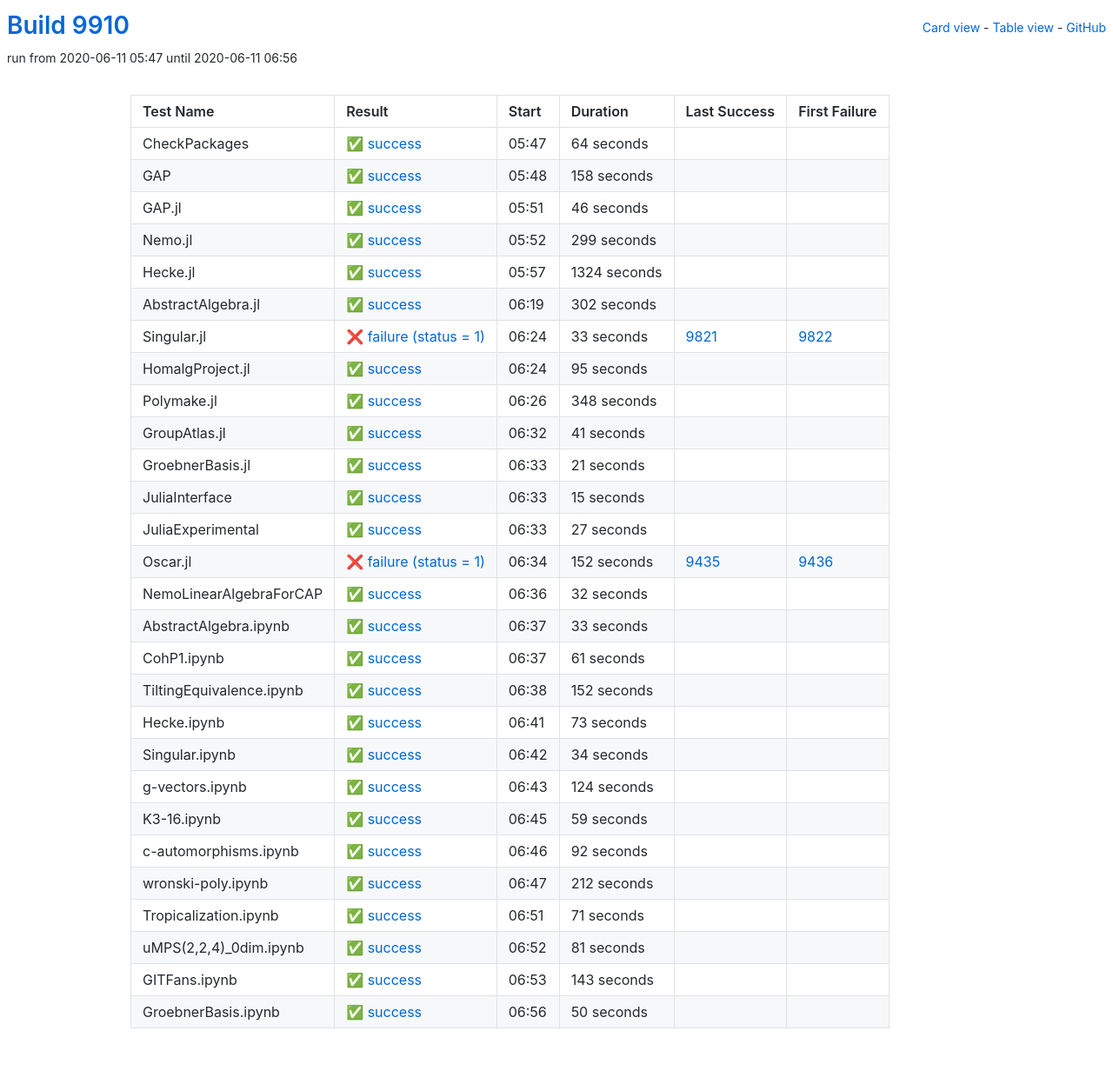
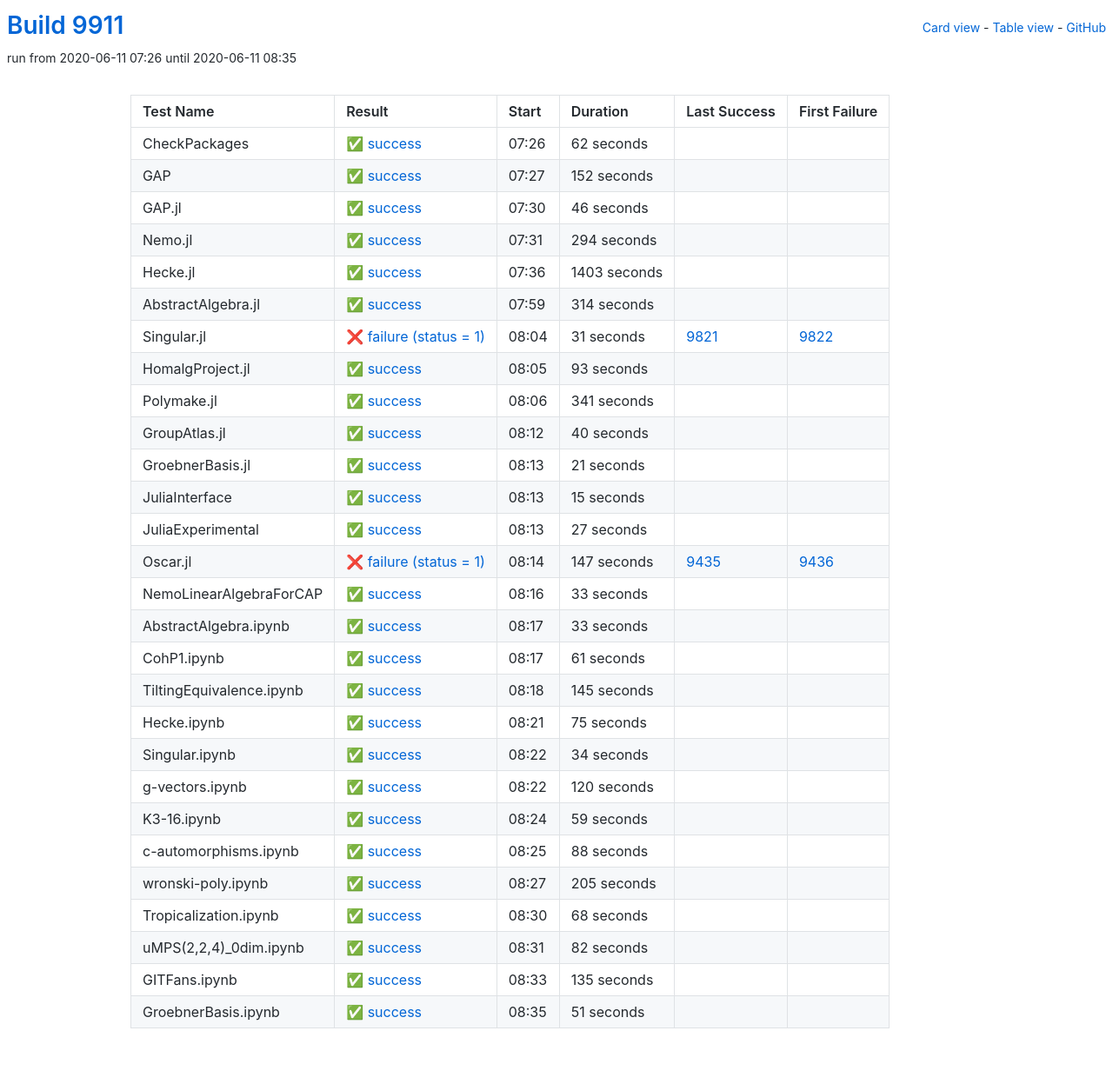
Before and after one commit to oscar-system/oscar-ci-status, a Jekyll site: the page built from table.html, in a window 1280 px wide. Shown: the whole page at 87% size. Built offline with Jekyll 4.4.1, drawn with Linux system fonts in a browser that asks for light colours.

Commit message:
Build #9911

```diff
--- a/_data/ci.yml
+++ b/_data/ci.yml
@@ -1,6 +1,6 @@
 ---
-build: 9910
-build_url: https://oscarci.mathematik.uni-kl.de/job/oscar/9910/
+build: 9911
+build_url: https://oscarci.mathematik.uni-kl.de/job/oscar/9911/
 job: oscar
 organization: oscar-system
 repo: oscar-ci-status
@@ -8,32 +8,32 @@ repourl: https://github.com/oscar-system/oscar-ci-status
 tests:
 - name: CheckPackages
   id: checkpackages
-  log: https://oscarci.mathematik.uni-kl.de/job/oscar/9910/artifact/logs/build-9910/CheckPackages.log
-  start: 2020-06-11 05:47
+  log: https://oscarci.mathematik.uni-kl.de/job/oscar/9911/artifact/logs/build-9911/CheckPackages.log
+  start: 2020-06-11 07:26
   success: true
   exitcode: 0
   status: success
-  duration: 64
+  duration: 62
   last_success: false
   last_success_url:
   first_failure: false
   first_failure_url:
 - name: GAP
   id: gap
-  log: https://oscarci.mathematik.uni-kl.de/job/oscar/9910/artifact/logs/build-9910/GAP.log
-  start: 2020-06-11 05:48
+  log: https://oscarci.mathematik.uni-kl.de/job/oscar/9911/artifact/logs/build-9911/GAP.log
+  start: 2020-06-11 07:27
   success: true
   exitcode: 0
   status: success
-  duration: 158
+  duration: 152
   last_success: false
   last_success_url:
   first_failure: false
   first_failure_url:
 - name: GAP.jl
   id: gap-jl
-  log: https://oscarci.mathematik.uni-kl.de/job/oscar/9910/artifact/logs/build-9910/GAP.jl.log
-  start: 2020-06-11 05:51
+  log: https://oscarci.mathematik.uni-kl.de/job/oscar/9911/artifact/logs/build-9911/GAP.jl.log
+  start: 2020-06-11 07:30
   success: true
   exitcode: 0
   status: success
@@ -44,92 +44,92 @@ tests:
   first_failure_url:
 - name: Nemo.jl
   id: nemo-jl
-  log: https://oscarci.mathematik.uni-kl.de/job/oscar/9910/artifact/logs/build-9910/Nemo.jl.log
-  start: 2020-06-11 05:52
+  log: https://oscarci.mathematik.uni-kl.de/job/oscar/9911/artifact/logs/build-9911/Nemo.jl.log
+  start: 2020-06-11 07:31
   success: true
   exitcode: 0
   status: success
-  duration: 299
+  duration: 294
   last_success: false
   last_success_url:
   first_failure: false
   first_failure_url:
 - name: Hecke.jl
   id: hecke-jl
-  log: https://oscarci.mathematik.uni-kl.de/job/oscar/9910/artifact/logs/build-9910/Hecke.jl.log
-  start: 2020-06-11 05:57
+  log: https://oscarci.mathematik.uni-kl.de/job/oscar/9911/artifact/logs/build-9911/Hecke.jl.log
+  start: 2020-06-11 07:36
   success: true
   exitcode: 0
   status: success
-  duration: 1324
+  duration: 1403
   last_success: false
   last_success_url:
   first_failure: false
   first_failure_url:
 - name: AbstractAlgebra.jl
   id: abstractalgebra-jl
-  log: https://oscarci.mathematik.uni-kl.de/job/oscar/9910/artifact/logs/build-9910/AbstractAlgebra.jl.log
-  start: 2020-06-11 06:19
+  log: https://oscarci.mathematik.uni-kl.de/job/oscar/9911/artifact/logs/build-9911/AbstractAlgebra.jl.log
+  start: 2020-06-11 07:59
   success: true
   exitcode: 0
   status: success
-  duration: 302
+  duration: 314
   last_success: false
   last_success_url:
   first_failure: false
   first_failure_url:
 - name: Singular.jl
   id: singular-jl
-  log: https://oscarci.mathematik.uni-kl.de/job/oscar/9910/artifact/logs/build-9910/Singular.jl.log
-  start: 2020-06-11 06:24
+  log: https://oscarci.mathematik.uni-kl.de/job/oscar/9911/artifact/logs/build-9911/Singular.jl.log
+  start: 2020-06-11 08:04
   success: false
   exitcode: 1
   status: failure
-  duration: 33
+  duration: 31
   last_success: 9821
   last_success_url: https://oscarci.mathematik.uni-kl.de/job/oscar/9821/
   first_failure: 9822
   first_failure_url: https://oscarci.mathematik.uni-kl.de/job/oscar/9822/
 - name: HomalgProject.jl
   id: homalgproject-jl
-  log: https://oscarci.mathematik.uni-kl.de/job/oscar/9910/artifact/logs/build-9910/HomalgProject.jl.log
-  start: 2020-06-11 06:24
+  log: https://oscarci.mathematik.uni-kl.de/job/oscar/9911/artifact/logs/build-9911/HomalgProject.jl.log
+  start: 2020-06-11 08:05
   success: true
   exitcode: 0
   status: success
-  duration: 95
+  duration: 93
   last_success: false
   last_success_url:
   first_failure: false
   first_failure_url:
 - name: Polymake.jl
   id: polymake-jl
-  log: https://oscarci.mathematik.uni-kl.de/job/oscar/9910/artifact/logs/build-9910/Polymake.jl.log
-  start: 2020-06-11 06:26
+  log: https://oscarci.mathematik.uni-kl.de/job/oscar/9911/artifact/logs/build-9911/Polymake.jl.log
+  start: 2020-06-11 08:06
   success: true
   exitcode: 0
   status: success
-  duration: 348
+  duration: 341
   last_success: false
   last_success_url:
   first_failure: false
   first_failure_url:
 - name: GroupAtlas.jl
   id: groupatlas-jl
-  log: https://oscarci.mathematik.uni-kl.de/job/oscar/9910/artifact/logs/build-9910/GroupAtlas.jl.log
-  start: 2020-06-11 06:32
+  log: https://oscarci.mathematik.uni-kl.de/job/oscar/9911/artifact/logs/build-9911/GroupAtlas.jl.log
+  start: 2020-06-11 08:12
   success: true
   exitcode: 0
   status: success
-  duration: 41
+  duration: 40
   last_success: false
   last_success_url:
   first_failure: false
   first_failure_url:
 - name: GroebnerBasis.jl
   id: groebnerbasis-jl
-  log: https://oscarci.mathematik.uni-kl.de/job/oscar/9910/artifact/logs/build-9910/GroebnerBasis.jl.log
-  start: 2020-06-11 06:33
+  log: https://oscarci.mathematik.uni-kl.de/job/oscar/9911/artifact/logs/build-9911/GroebnerBasis.jl.log
+  start: 2020-06-11 08:13
   success: true
   exitcode: 0
   status: success
@@ -140,8 +140,8 @@ tests:
   first_failure_url:
 - name: JuliaInterface
   id: juliainterface
-  log: https://oscarci.mathematik.uni-kl.de/job/oscar/9910/artifact/logs/build-9910/JuliaInterface.log
-  start: 2020-06-11 06:33
+  log: https://oscarci.mathematik.uni-kl.de/job/oscar/9911/artifact/logs/build-9911/JuliaInterface.log
+  start: 2020-06-11 08:13
   success: true
   exitcode: 0
   status: success
@@ -152,8 +152,8 @@ tests:
   first_failure_url:
 - name: JuliaExperimental
   id: juliaexperimental
-  log: https://oscarci.mathematik.uni-kl.de/job/oscar/9910/artifact/logs/build-9910/JuliaExperimental.log
-  start: 2020-06-11 06:33
+  log: https://oscarci.mathematik.uni-kl.de/job/oscar/9911/artifact/logs/build-9911/JuliaExperimental.log
+  start: 2020-06-11 08:13
   success: true
   exitcode: 0
   status: success
@@ -164,32 +164,32 @@ tests:
   first_failure_url:
 - name: Oscar.jl
   id: oscar-jl
-  log: https://oscarci.mathematik.uni-kl.de/job/oscar/9910/artifact/logs/build-9910/Oscar.jl.log
-  start: 2020-06-11 06:34
+  log: https://oscarci.mathematik.uni-kl.de/job/oscar/9911/artifact/logs/build-9911/Oscar.jl.log
+  start: 2020-06-11 08:14
   success: false
   exitcode: 1
   status: failure
-  duration: 152
+  duration: 147
   last_success: 9435
   last_success_url: https://oscarci.mathematik.uni-kl.de/job/oscar/9435/
   first_failure: 9436
   first_failure_url: https://oscarci.mathematik.uni-kl.de/job/oscar/9436/
 - name: NemoLinearAlgebraForCAP
   id: nemolinearalgebraforcap
-  log: https://oscarci.mathematik.uni-kl.de/job/oscar/9910/artifact/logs/build-9910/NemoLinearAlgebraForCAP.log
-  start: 2020-06-11 06:36
+  log: https://oscarci.mathematik.uni-kl.de/job/oscar/9911/artifact/logs/build-9911/NemoLinearAlgebraForCAP.log
+  start: 2020-06-11 08:16
   success: true
   exitcode: 0
   status: success
-  duration: 32
+  duration: 33
   last_success: false
   last_success_url:
   first_failure: false
   first_failure_url:
 - name: AbstractAlgebra.ipynb
   id: abstractalgebra-ipynb
-  log: https://oscarci.mathematik.uni-kl.de/job/oscar/9910/artifact/logs/build-9910/AbstractAlgebra.ipynb.log
-  start: 2020-06-11 06:37
+  log: https://oscarci.mathematik.uni-kl.de/job/oscar/9911/artifact/logs/build-9911/AbstractAlgebra.ipynb.log
+  start: 2020-06-11 08:17
   success: true
   exitcode: 0
   status: success
@@ -200,8 +200,8 @@ tests:
   first_failure_url:
 - name: CohP1.ipynb
   id: cohp1-ipynb
-  log: https://oscarci.mathematik.uni-kl.de/job/oscar/9910/artifact/logs/build-9910/CohP1.ipynb.log
-  start: 2020-06-11 06:37
+  log: https://oscarci.mathematik.uni-kl.de/job/oscar/9911/artifact/logs/build-9911/CohP1.ipynb.log
+  start: 2020-06-11 08:17
   success: true
   exitcode: 0
   status: success
@@ -212,32 +212,32 @@ tests:
   first_failure_url:
 - name: TiltingEquivalence.ipynb
   id: tiltingequivalence-ipynb
-  log: https://oscarci.mathematik.uni-kl.de/job/oscar/9910/artifact/logs/build-9910/TiltingEquivalence.ipynb.log
-  start: 2020-06-11 06:38
+  log: https://oscarci.mathematik.uni-kl.de/job/oscar/9911/artifact/logs/build-9911/TiltingEquivalence.ipynb.log
+  start: 2020-06-11 08:18
   success: true
   exitcode: 0
   status: success
-  duration: 152
+  duration: 145
   last_success: false
   last_success_url:
   first_failure: false
   first_failure_url:
 - name: Hecke.ipynb
   id: hecke-ipynb
-  log: https://oscarci.mathematik.uni-kl.de/job/oscar/9910/artifact/logs/build-9910/Hecke.ipynb.log
-  start: 2020-06-11 06:41
+  log: https://oscarci.mathematik.uni-kl.de/job/oscar/9911/artifact/logs/build-9911/Hecke.ipynb.log
+  start: 2020-06-11 08:21
   success: true
   exitcode: 0
   status: success
-  duration: 73
+  duration: 75
   last_success: false
   last_success_url:
   first_failure: false
   first_failure_url:
 - name: Singular.ipynb
   id: singular-ipynb
-  log: https://oscarci.mathematik.uni-kl.de/job/oscar/9910/artifact/logs/build-9910/Singular.ipynb.log
-  start: 2020-06-11 06:42
+  log: https://oscarci.mathematik.uni-kl.de/job/oscar/9911/artifact/logs/build-9911/Singular.ipynb.log
+  start: 2020-06-11 08:22
   success: true
   exitcode: 0
   status: success
@@ -248,20 +248,20 @@ tests:
   first_failure_url:
 - name: g-vectors.ipynb
   id: g-vectors-ipynb
-  log: https://oscarci.mathematik.uni-kl.de/job/oscar/9910/artifact/logs/build-9910/g-vectors.ipynb.log
-  start: 2020-06-11 06:43
+  log: https://oscarci.mathematik.uni-kl.de/job/oscar/9911/artifact/logs/build-9911/g-vectors.ipynb.log
+  start: 2020-06-11 08:22
   success: true
   exitcode: 0
   status: success
-  duration: 124
+  duration: 120
   last_success: false
   last_success_url:
   first_failure: false
   first_failure_url:
 - name: K3-16.ipynb
   id: k3-16-ipynb
-  log: https://oscarci.mathematik.uni-kl.de/job/oscar/9910/artifact/logs/build-9910/K3-16.ipynb.log
-  start: 2020-06-11 06:45
+  log: https://oscarci.mathematik.uni-kl.de/job/oscar/9911/artifact/logs/build-9911/K3-16.ipynb.log
+  start: 2020-06-11 08:24
   success: true
   exitcode: 0
   status: success
@@ -272,72 +272,72 @@ tests:
   first_failure_url:
 - name: c-automorphisms.ipynb
   id: c-automorphisms-ipynb
-  log: https://oscarci.mathematik.uni-kl.de/job/oscar/9910/artifact/logs/build-9910/c-automorphisms.ipynb.log
-  start: 2020-06-11 06:46
+  log: https://oscarci.mathematik.uni-kl.de/job/oscar/9911/artifact/logs/build-9911/c-automorphisms.ipynb.log
+  start: 2020-06-11 08:25
   success: true
   exitcode: 0
   status: success
-  duration: 92
+  duration: 88
   last_success: false
   last_success_url:
   first_failure: false
   first_failure_url:
 - name: wronski-poly.ipynb
   id: wronski-poly-ipynb
-  log: https://oscarci.mathematik.uni-kl.de/job/oscar/9910/artifact/logs/build-9910/wronski-poly.ipynb.log
-  start: 2020-06-11 06:47
+  log: https://oscarci.mathematik.uni-kl.de/job/oscar/9911/artifact/logs/build-9911/wronski-poly.ipynb.log
+  start: 2020-06-11 08:27
   success: true
   exitcode: 0
   status: success
-  duration: 212
+  duration: 205
   last_success: false
   last_success_url:
   first_failure: false
   first_failure_url:
 - name: Tropicalization.ipynb
   id: tropicalization-ipynb
-  log: https://oscarci.mathematik.uni-kl.de/job/oscar/9910/artifact/logs/build-9910/Tropicalization.ipynb.log
-  start: 2020-06-11 06:51
+  log: https://oscarci.mathematik.uni-kl.de/job/oscar/9911/artifact/logs/build-9911/Tropicalization.ipynb.log
+  start: 2020-06-11 08:30
   success: true
   exitcode: 0
   status: success
-  duration: 71
+  duration: 68
   last_success: false
   last_success_url:
   first_failure: false
   first_failure_url:
 - name: uMPS(2,2,4)_0dim.ipynb
   id: umps-2-2-4-0dim-ipynb
-  log: https://oscarci.mathematik.uni-kl.de/job/oscar/9910/artifact/logs/build-9910/uMPS-2-2-4-_0dim.ipynb.log
-  start: 2020-06-11 06:52
+  log: https://oscarci.mathematik.uni-kl.de/job/oscar/9911/artifact/logs/build-9911/uMPS-2-2-4-_0dim.ipynb.log
+  start: 2020-06-11 08:31
   success: true
   exitcode: 0
   status: success
-  duration: 81
+  duration: 82
   last_success: false
   last_success_url:
   first_failure: false
   first_failure_url:
 - name: GITFans.ipynb
   id: gitfans-ipynb
-  log: https://oscarci.mathematik.uni-kl.de/job/oscar/9910/artifact/logs/build-9910/GITFans.ipynb.log
-  start: 2020-06-11 06:53
+  log: https://oscarci.mathematik.uni-kl.de/job/oscar/9911/artifact/logs/build-9911/GITFans.ipynb.log
+  start: 2020-06-11 08:33
   success: true
   exitcode: 0
   status: success
-  duration: 143
+  duration: 135
   last_success: false
   last_success_url:
   first_failure: false
   first_failure_url:
 - name: GroebnerBasis.ipynb
   id: groebnerbasis-ipynb
-  log: https://oscarci.mathematik.uni-kl.de/job/oscar/9910/artifact/logs/build-9910/GroebnerBasis.ipynb.log
-  start: 2020-06-11 06:56
+  log: https://oscarci.mathematik.uni-kl.de/job/oscar/9911/artifact/logs/build-9911/GroebnerBasis.ipynb.log
+  start: 2020-06-11 08:35
   success: true
   exitcode: 0
   status: success
-  duration: 50
+  duration: 51
   last_success: false
   last_success_url:
   first_failure: false
```
Also changed, not shown: README.md.
